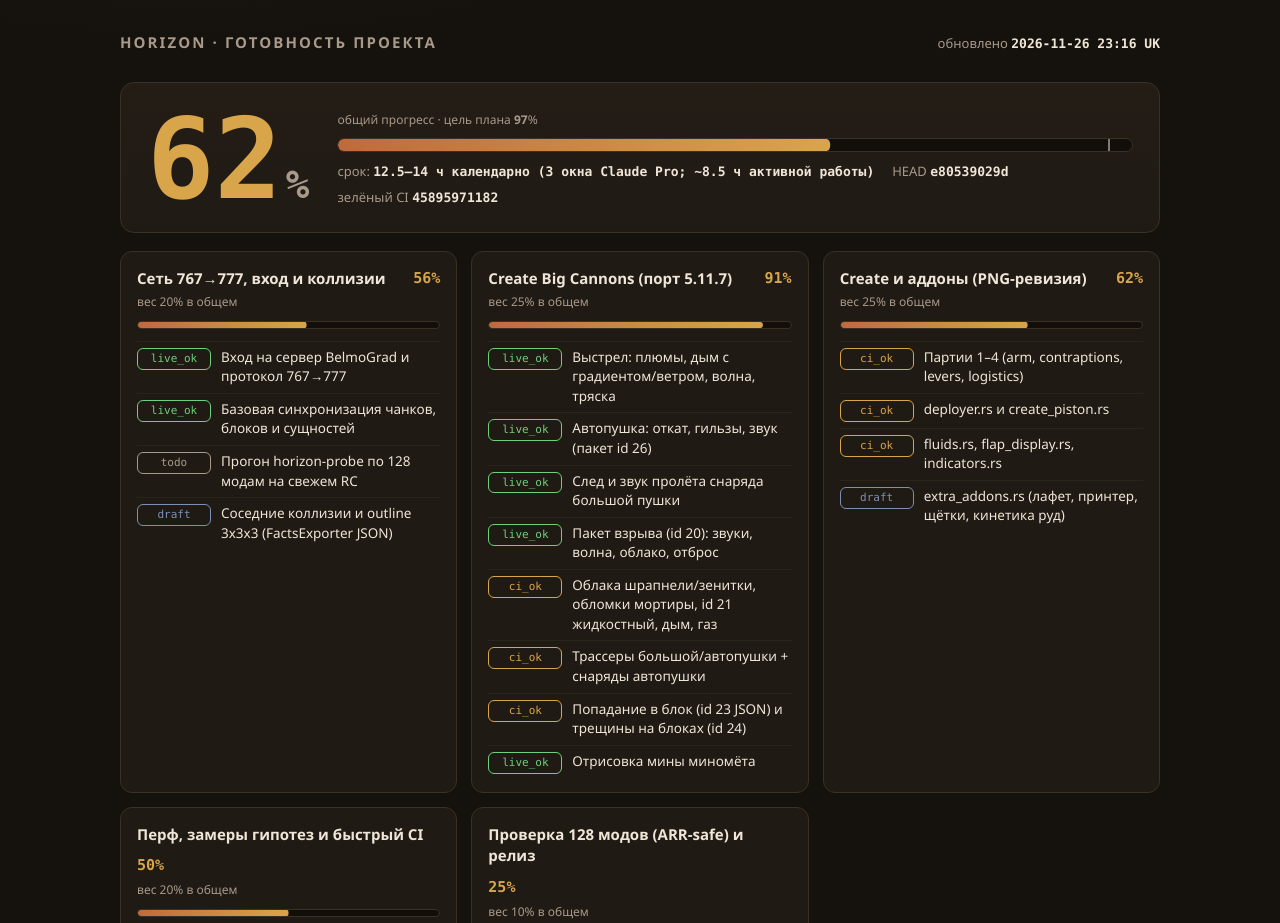
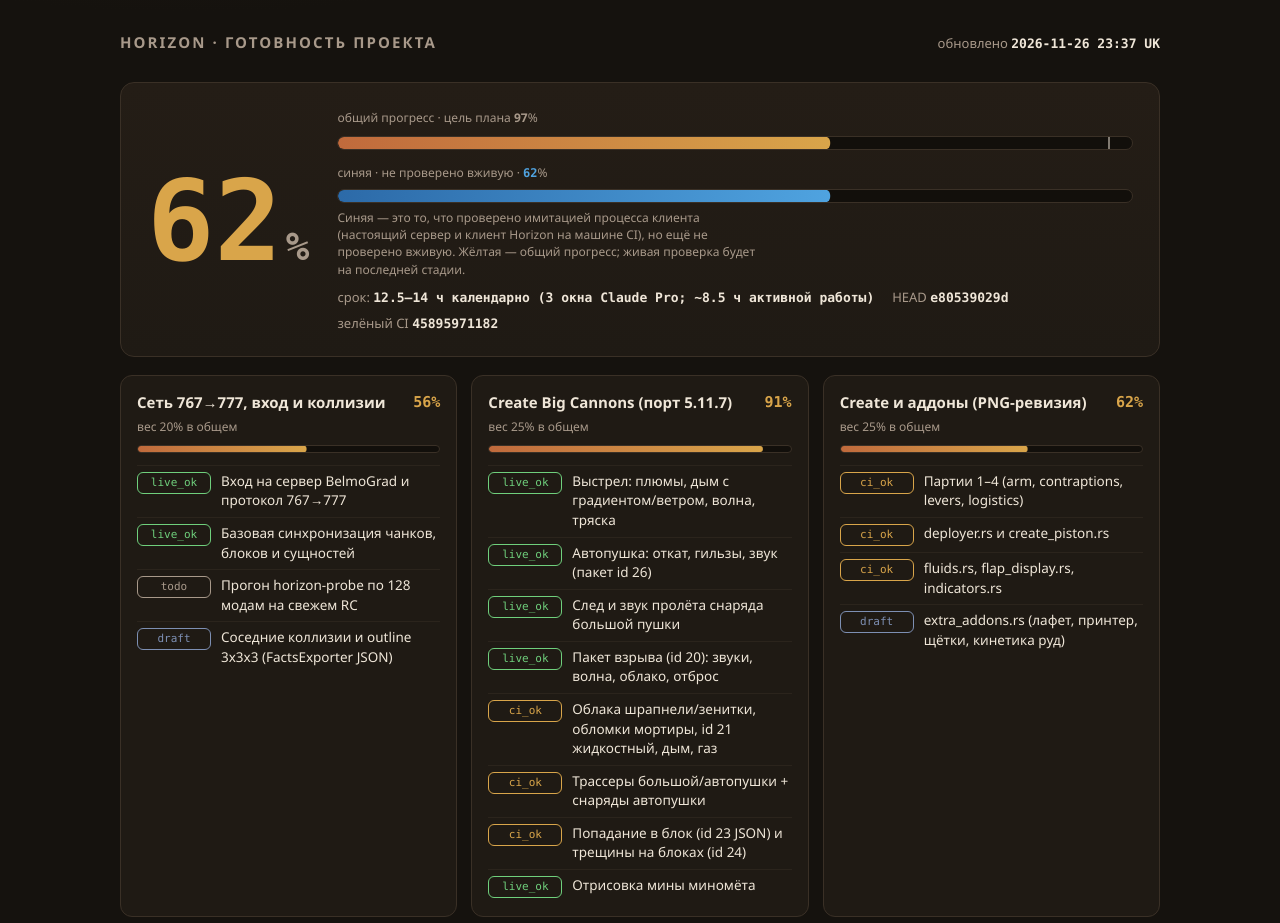
Before and after one commit to kwent-theking/horizon-status, a plain HTML site: page index.html in a window 1280 px wide. Shown: the top 923 px of the page. Drawn offline with Linux system fonts and the light colour scheme.

Commit message:
status: 62% На сайте синяя полоса: проверено имитацией клиента в CI (не вживую)
Co-Authored-By: Claude Opus 5.5 <noreply@anthropic.com>

```diff
--- a/index.html
+++ b/index.html
@@ -7,7 +7,7 @@
 <style>
   :root {
     --bg: #15120e; --panel: #1f1a14; --line: #3a3026; --text: #efe6d8; --muted: #a8998a;
-    --brass: #d9a54a; --copper: #c06a3c; --live: #6fcf7c; --ci: #d9a54a; --draft: #7d8fb3; --todo: #5a4f45;
+    --brass: #d9a54a; --copper: #c06a3c; --live: #6fcf7c; --ci: #d9a54a; --draft: #7d8fb3; --todo: #5a4f45; --sim: #4fa3e0;
     --mono: ui-monospace, "Cascadia Mono", "SFMono-Regular", Consolas, monospace;
     --sans: "Segoe UI Variable", "Segoe UI", system-ui, sans-serif;
   }
@@ -50,6 +50,11 @@
   .chip { font-family: var(--mono); font-size: 11px; text-align: center; border-radius: 6px; padding: 2px 0; align-self: start;
           border: 1px solid currentColor; }
   .s-live_ok { color: var(--live); } .s-ci_ok { color: var(--ci); } .s-draft { color: var(--draft); } .s-todo { color: var(--muted); }
+  .s-sim_ok { color: var(--sim); }
+  .bar.sim > i { background: linear-gradient(90deg, #2c6aa8, var(--sim)); }
+  .sim-label { margin: 14px 0 6px; } .sim-label b { color: var(--sim); font-family: var(--mono); }
+  .sim-note { font-size: 12px; color: var(--muted); margin-top: 6px; max-width: 62ch; }
+  .card .bar.sim { height: 4px; margin: -8px 0 12px; }
   .row { display: grid; grid-template-columns: 1fr 1fr; gap: 14px; margin-top: 14px; }
   @media (max-width: 760px) { .row, .hero { grid-template-columns: 1fr; } }
   .ci { display: grid; grid-template-columns: repeat(2, 1fr); gap: 8px; }
@@ -93,6 +98,12 @@
       <div class="bar" role="progressbar" aria-valuemin="0" aria-valuemax="100" id="overall-bar">
         <i id="overall-fill"></i><span class="target" id="target-mark"></span>
       </div>
+      <div class="weight sim-label" id="sim-label">синяя · не проверено вживую · <b id="sim-pct">…</b>%</div>
+      <div class="bar sim" role="progressbar" aria-valuemin="0" aria-valuemax="100" aria-labelledby="sim-label" id="sim-bar">
+        <i id="sim-fill"></i>
+      </div>
+      <div class="sim-note">Синяя — это то, что проверено имитацией процесса клиента (настоящий сервер и клиент Horizon
+        на машине CI), но ещё не проверено вживую. Жёлтая — общий прогресс; живая проверка будет на последней стадии.</div>
       <div class="meta">
         <span>срок: <b id="eta">…</b></span>
         <span>HEAD <b id="head">…</b></span>
@@ -124,6 +135,7 @@
 
   <div class="legend">
     <span><span class="chip s-live_ok">live_ok</span>проверено вживую · 1.0</span>
+    <span><span class="chip s-sim_ok">sim_ok</span>проверено имитацией клиента в CI, не вживую · 0.75 (в синей 1.0)</span>
     <span><span class="chip s-ci_ok">ci_ok</span>закоммичено, прошло CI · 0.75</span>
     <span><span class="chip s-draft">draft</span>код без CI · 0.25</span>
     <span><span class="chip s-todo">todo</span>не начато · 0</span>
@@ -142,6 +154,10 @@ function render(s) {
   document.getElementById("overall").firstChild.textContent = s.overall_pct;
   fill(document.getElementById("overall-fill"), s.overall_pct);
   document.getElementById("overall-bar").setAttribute("aria-valuenow", s.overall_pct);
+  const sim = s.overall_sim_pct ?? s.overall_pct;
+  document.getElementById("sim-pct").textContent = sim;
+  fill(document.getElementById("sim-fill"), sim);
+  document.getElementById("sim-bar").setAttribute("aria-valuenow", sim);
   document.getElementById("target").textContent = s.target_pct ?? "…";
   document.getElementById("target-mark").style.left = (s.target_pct ?? 100) + "%";
   document.getElementById("eta").textContent = s.eta_honest || "…";
@@ -154,6 +170,7 @@ function render(s) {
     const h = el("h2", null, sub.name); h.append(el("span", null, sub.pct + "%")); card.append(h);
     card.append(el("div", "weight", "вес " + Math.round(sub.weight * 100) + "% в общем"));
     card.append(bar(sub.pct));
+    if ((sub.sim_pct ?? sub.pct) > sub.pct) { const b = bar(sub.sim_pct); b.classList.add("sim"); b.title = "с имитацией клиента: " + sub.sim_pct + "%"; card.append(b); }
     const ul = el("ul");
     for (const it of sub.items || []) {
       const li = el("li"); li.append(el("span", "chip s-" + it.status, it.status)); li.append(el("span", null, it.label)); ul.append(li);
--- a/status.json
+++ b/status.json
@@ -1,15 +1,16 @@
 {
   "project": "Horizon",
-  "updated_at_uk": "2026-11-26 23:16 UK",
+  "updated_at_uk": "2026-11-26 23:37 UK",
   "head_short": "e80539029d",
   "latest_green_ci_run": "45895971182",
   "formula": {
-    "rule": "overall_pct = round(sum(weight * subsystem_pct)); subsystem_pct = round(mean(item status weight) * 100)",
+    "rule": "overall_pct = round(sum(weight * subsystem_pct)); subsystem_pct = round(mean(item status weight) * 100); overall_sim_pct: the same with sim_ok = 1 (verified by the CI live stand, not live)",
     "status_weights": {
       "todo": 0,
       "draft": 0.25,
       "ci_ok": 0.75,
-      "live_ok": 1
+      "live_ok": 1,
+      "sim_ok": 0.75
     }
   },
   "overall_pct": 62,
@@ -48,7 +49,8 @@
           "label": "Соседние коллизии и outline 3x3x3 (FactsExporter JSON)",
           "status": "draft"
         }
-      ]
+      ],
+      "sim_pct": 56
     },
     {
       "id": "cbc",
@@ -96,7 +98,8 @@
           "label": "Отрисовка мины миномёта",
           "status": "live_ok"
         }
-      ]
+      ],
+      "sim_pct": 91
     },
     {
       "id": "create",
@@ -124,7 +127,8 @@
           "label": "extra_addons.rs (лафет, принтер, щётки, кинетика руд)",
           "status": "draft"
         }
-      ]
+      ],
+      "sim_pct": 62
     },
     {
       "id": "perf_ci",
@@ -157,7 +161,8 @@
           "label": "Live-замер гипотез: Private WS RAM (M1) и причина ~30 FPS",
           "status": "todo"
         }
-      ]
+      ],
+      "sim_pct": 50
     },
     {
       "id": "release_128",
@@ -180,7 +185,8 @@
           "label": "Выкладка RC-архива на VPS (по «да» владельца) и старт друзей",
           "status": "todo"
         }
-      ]
+      ],
+      "sim_pct": 25
     }
   ],
   "milestones": [
@@ -232,6 +238,11 @@
     {
       "time_uk": "2026-11-26 23:15 UK",
       "note": "Живое окно: взрыв HE-снаряда, мортирный камень, мина, трассер и удар в блок проверены в игре",
+      "overall_pct": 62
+    },
+    {
+      "time_uk": "2026-11-26 23:37 UK",
+      "note": "На сайте синяя полоса: проверено имитацией клиента в CI (не вживую)",
       "overall_pct": 62
     }
   ],
@@ -311,5 +322,6 @@
       "image": "shots/be3a0f3f65b7962e.png",
       "caption": "Мина миномёта отрисована в мире"
     }
-  ]
+  ],
+  "overall_sim_pct": 62
 }
```
